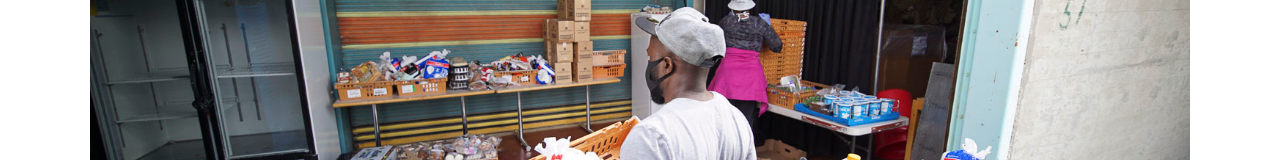
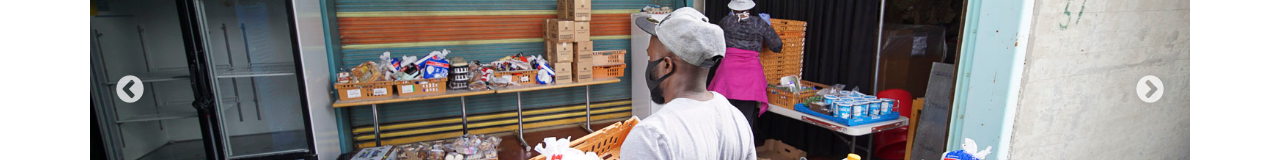
Before and after one commit to roxtran/rhemaonline-nextjs-wp, a Next.js app: page /foodbank in a window 1280 px wide. Shown: the part 727-887 px from the top of the page. Built offline with nearby package versions, Linux system fonts and the light colour scheme.

Commit message:
added foodbank slider

```diff
--- a/components/FoodbankSlider.tsx
+++ b/components/FoodbankSlider.tsx
@@ -4,7 +4,7 @@ import Slider from 'react-slick'
 import 'slick-carousel/slick/slick.css'
 import 'slick-carousel/slick/slick-theme.css'
 
-import { Button, Container, ImgWrapper } from '../styles/GlobalStyle'
+import { ImgWrapper } from '../styles/GlobalStyle'
 import Image from 'next/image'
 
 export default function FoodbankSlider() {
@@ -13,8 +13,7 @@ export default function FoodbankSlider() {
     autoplay: true,
     infinite: true,
     speed: 500,
-    slidesToShow: 1,
-    slidesToScroll: 1
+    fade: true
   }
   return (
     <Slider {...settings}>
--- a/styles/GlobalStyle.js
+++ b/styles/GlobalStyle.js
@@ -62,10 +62,23 @@ const GlobalStyle = createGlobalStyle`
     margin: auto;
   }
 
-  .slick-arrow {
-    /* color: #000; */
-    /* left: 0;
-    right: 0; */
+  .slick-prev {
+    left: 20px;
+    z-index: 1;
+  }
+
+  .slick-next {
+    right: 20px;
+  }
+
+  .slick-prev, .slick-next {
+    width: 40px;
+    height: 40px;
+  }
+
+  .slick-prev:before, .slick-next:before {
+    font-size: 2rem;
+    text-shadow: 0 0 12px rgba(0 0 0 / 0.2);
   }
 `
 export const Container = styled.div`
```
